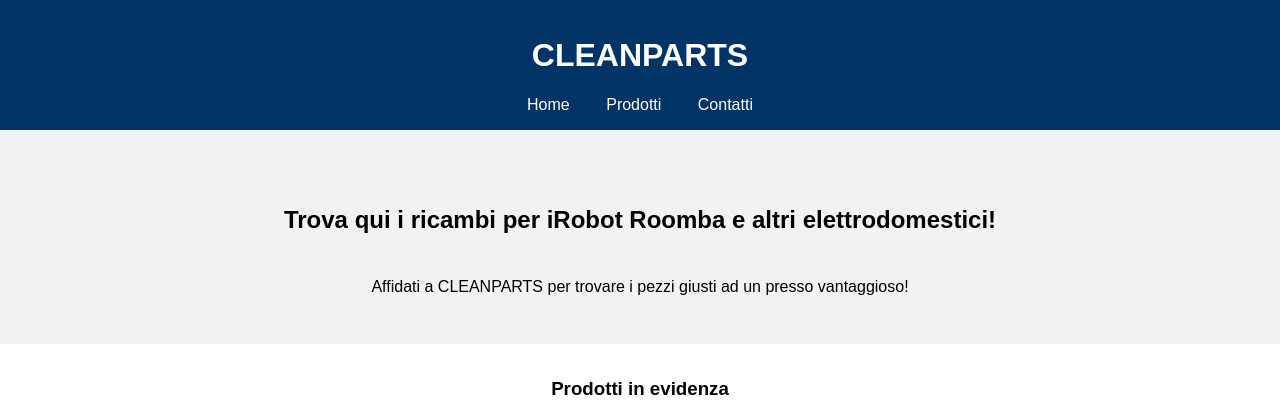
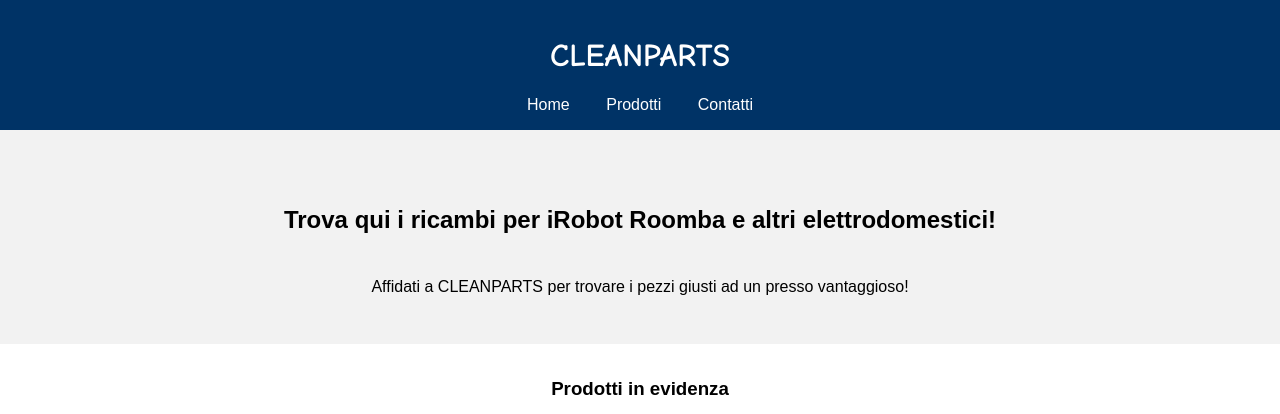
Before and after one commit to CleanParts/cleanparts_site, a plain HTML site: page index.html in a window 1280 px wide. Shown: the top 414 px of the page. Drawn offline with Linux system fonts and the light colour scheme.

Commit message:
Update index.html

```diff
--- a/index.html
+++ b/index.html
@@ -8,7 +8,7 @@
 </head>
 <body>
     <header>
-        <h1>CLEANPARTS</h1>
+        <h1 style="font-family: 'Comic Sans MS', cursive;">CLEANPARTS</h1>
         <nav>
             <a href="index.html">Home</a>
             <a href="prodotti.html">Prodotti</a>
```
